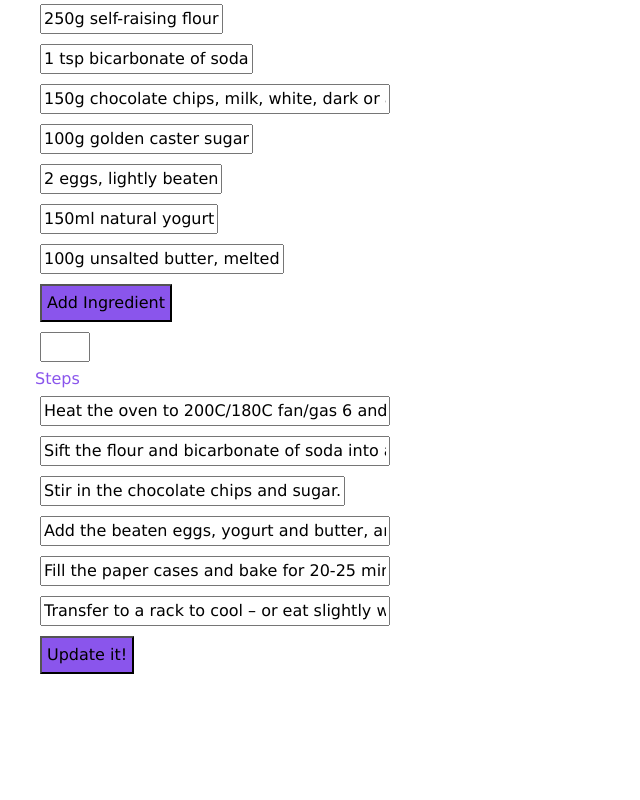
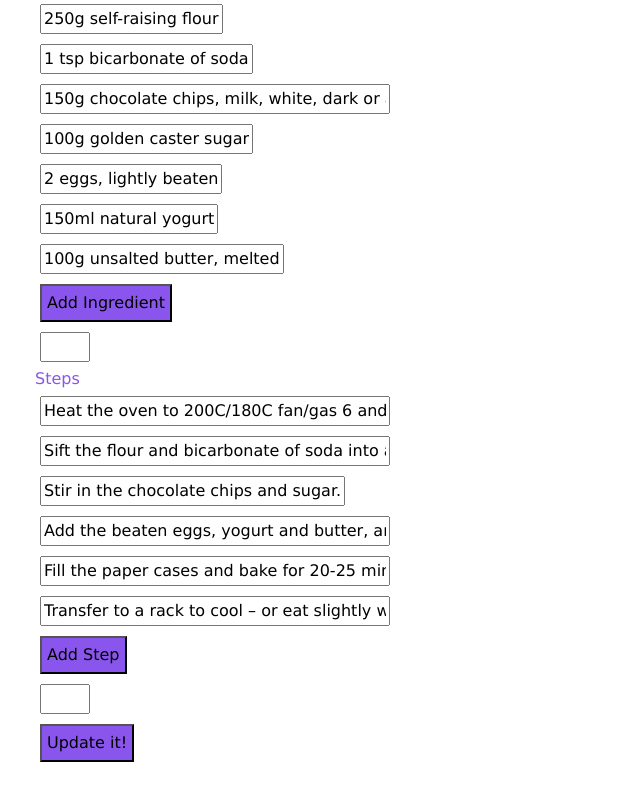
Before and after one commit to acmainier/recipes, a React (Vite) app: page /recipes/editRecipe/1 in a window 1280 px wide. Shown: the part 462-1262 px from the top of the page, without its empty margins (0-640 px from the left). Before the commit the page ends 1176 px from the top, so only its background shows below. Built offline with nearby package versions, Linux system fonts and the light colour scheme.

Commit message:
Add step in edit mode

```diff
--- a/src/editRecipe.jsx
+++ b/src/editRecipe.jsx
@@ -12,11 +12,16 @@ export default function EditRecipe() {
   const ingredientsList = recipe.ingredients;
   const stepsList = recipe.steps;
   const [extraIngredients, setExtraIngredients] = useState([{ name: "" }]);
+  const [extraSteps, setExtraSteps] = useState([{ name: "" }]);
   const revalidator = useRevalidator();
 
   const addIngredient = () => {
     let newIngredient = { name: " " };
     setExtraIngredients([...extraIngredients, newIngredient]);
+  };
+  const addStep = () => {
+    let newStep = { name: " " };
+    setExtraSteps([...extraSteps, newStep]);
   };
 
   function _editRecipe(formData) {
@@ -30,7 +35,7 @@ export default function EditRecipe() {
     );
     const editedSteps = formData.getAll("recipeStep");
     const editedStepsComplete = editedSteps.map((step, id) => ({
-      id: (id + 1) * 100,
+      id: id,
       name: step,
     }));
     console.log(editedName, editedIngredientsComplete, editedStepsComplete);
@@ -96,6 +101,21 @@ export default function EditRecipe() {
             </div>
           );
         })}
+        <button type="button" onClick={addStep}>
+          Add Step
+        </button>
+        {extraSteps.map((input, index) => {
+          return (
+            <div key={index}>
+              <input
+                type="text"
+                name="recipeStep"
+                id="recipeStep"
+                defaultValue={input.name}
+              />
+            </div>
+          );
+        })}
         <button type="submit">Update it!</button>
       </form>
     </div>
```
